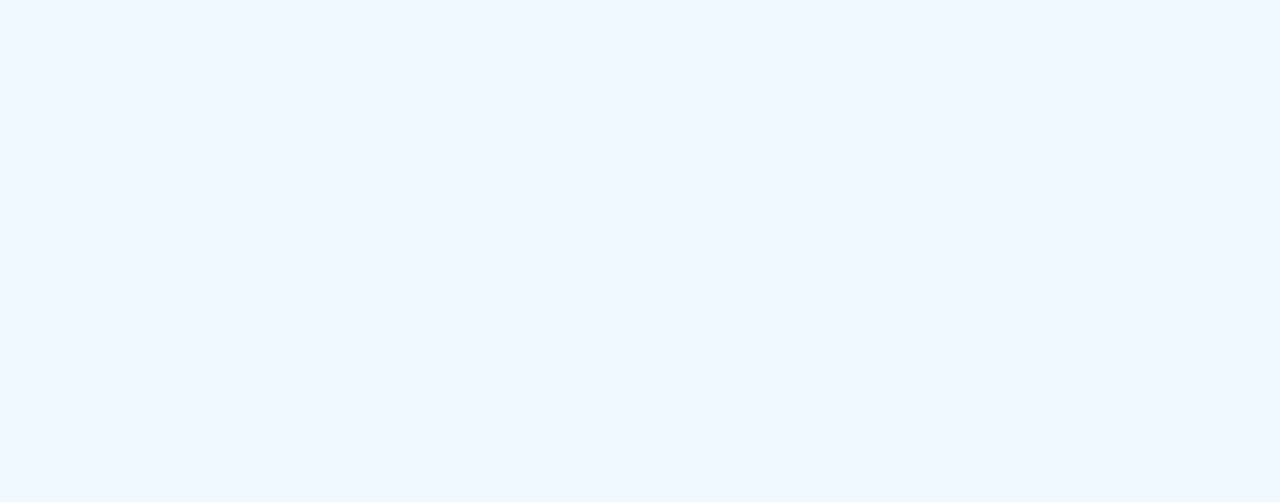
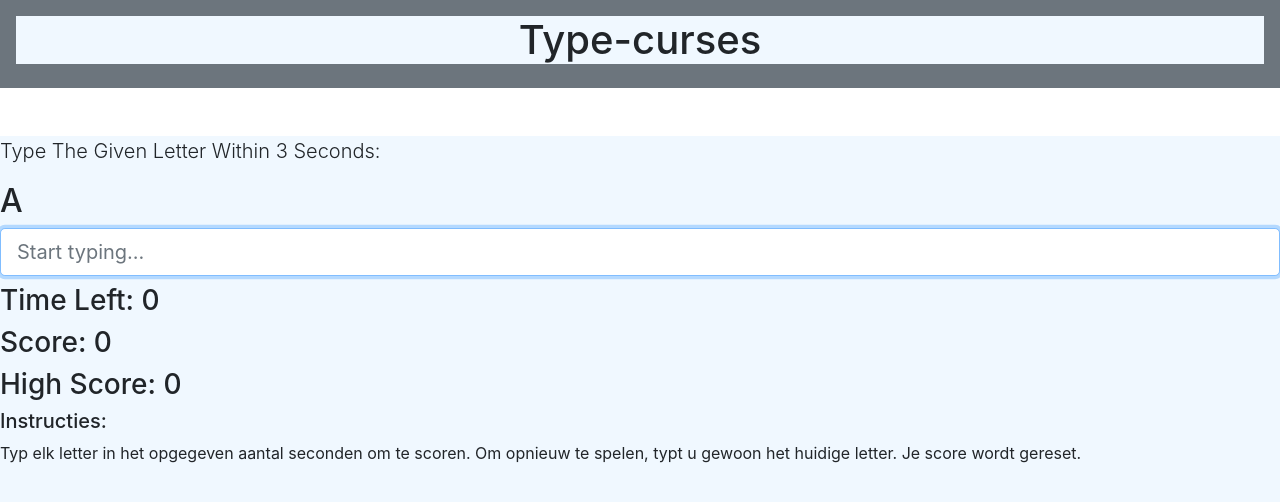
Before and after one commit to mch1khi/EigenGame, a plain HTML site: page index.html in a window 1280 px wide. Drawn offline with nearby package versions, Linux system fonts and the light colour scheme.

Commit message:
js begrepen en ingevoerd

```diff
--- a/assets/js/script.js
+++ b/assets/js/script.js
@@ -0,0 +1,116 @@
+window.addEventListener('load', init);
+
+const levels = {
+    easy: 5,
+    medium: 3,
+    hard: 1
+};
+
+const currentLevel = levels.medium;
+
+let time = currentLevel;
+let score = 0;
+let isPlaying;
+
+const wordInput = document.querySelector('#word-input');
+const currentLetter = document.querySelector('#current-letter');
+const scoreDisplay = document.querySelector('#score');
+const timeDisplay = document.querySelector('#time');
+const message = document.querySelector('#message');
+const seconds = document.querySelector('#seconds');
+const highscoreDisplay = document.querySelector('#highscore');
+
+const Letter = [
+    'a',
+    'b',
+    'c',
+    'd',
+    'e',
+    'f',
+    'g',
+    'h',
+    'i',
+    'j',
+    'k',
+    'l',
+    'm',
+    'n',
+    'o',
+    'p',
+    'q',
+    'r',
+    's',
+    't',
+    'u',
+    'v',
+    'w',
+    'x',
+    'y',
+    'z'
+];
+
+// Initialize Game
+function init() {
+    seconds.innerHTML = currentLevel;
+    showLetter(Letter);
+    wordInput.addEventListener('input', startMatch);
+    setInterval(countdown, 1000);
+    setInterval(checkStatus, 50);
+}
+
+function startMatch() {
+    if (matchWords()) {
+        isPlaying = true;
+        time = currentLevel + 1;
+        showLetter(Letter);
+        wordInput.value = '';
+        score++;
+    }
+
+    if (typeof sessionStorage['highscore'] === 'undefined' || score > sessionStorage['highscore']) {
+        sessionStorage['highscore'] = score;
+    } else {
+        sessionStorage['highscore'] = sessionStorage['highscore'];
+    }
+
+    if (sessionStorage['highscore'] >= 0) {
+        highscoreDisplay.innerHTML = sessionStorage['highscore'];
+    }
+
+    if (score === -1) {
+        scoreDisplay.innerHTML = 0;
+    } else {
+        scoreDisplay.innerHTML = score;
+    }
+}
+
+function matchWords() {
+    if (wordInput.value === currentLetter.innerHTML) {
+        message.innerHTML = 'Correct!!!';
+        return true;
+    } else {
+        message.innerHTML = '';
+        return false;
+    }
+}
+
+function showWord(Letter) {
+    const randIndex = Math.floor(Math.random() * words.length);
+    currentWord.innerHTML = words[randIndex];
+}
+
+function countdown() {
+    if (time > 0) {
+        time--;
+    } else if (time === 0) {
+        isPlaying = false;
+    }
+    timeDisplay.innerHTML = time;
+}
+
+function checkStatus() {
+    if (!isPlaying && time === 0) {
+        message.innerHTML = 'Het is voorbij. Volgende ronde beter!';
+        score = -1;
+    }
+}
--- a/index.html
+++ b/index.html
@@ -7,14 +7,47 @@
     <meta name="viewport" content="width=device-width, initial-scale=1.0">
     <title>GAME</title>
     <link rel="stylesheet" href="assets/css/styles.css">
+    <link rel="stylesheet" href="https://stackpath.bootstrapcdn.com/bootstrap/4.1.3/css/bootstrap.min.css" integrity="sha384-MCw98/SFnGE8fJT3GXwEOngsV7Zt27NXFoaoApmYm81iuXoPkFOJwJ8ERdknLPMO" crossorigin="anonymous">
     <script src="assets/js/script.js" defer></script>
 </head>
 
 <body>
-    <header>
-        <div id="logo"></div>
+    <header class="bg-secondary text-center p-3 mb-5">
+        <h1>Type-curses</h1>
     </header>
-    <div id="letter"></div>
+    <div id="container">
+        <p class="lead">Type The Given Letter Within
+            <span class="seconds" id="seconds">5</span> Seconds:</p>
+        <h2 class="current-letter" id="current-letter">A</h2>
+        <input type="text" class="form-control form-control-lg" placeholder="Start typing..." id="word-input" autofocus>
+        <h4 class="message" id="message"></h4>
+
+        <div id="timeScore">
+            <div id="timePlek">
+                <h3>Time Left:
+                    <span id="time">0</span>
+                </h3>
+            </div>
+            <div id="scorePlek">
+                <h3>Score:
+                    <span id="score">0</span>
+                </h3>
+            </div>
+            <div id="highscorePlek">
+                <h3>High Score:
+                    <span id="highscore">0</span>
+                </h3>
+            </div>
+        </div>
+
+        <div class="instructies">
+            <div class="instructiesPlek">
+                <h5>Instructies:</h5>
+                <p>Typ elk letter in het opgegeven aantal seconden om te scoren. Om opnieuw te spelen, typt u gewoon het huidige letter. Je score wordt gereset.</p>
+            </div>
+
+        </div>
+    </div>
 </body>
 
 </html>
```
